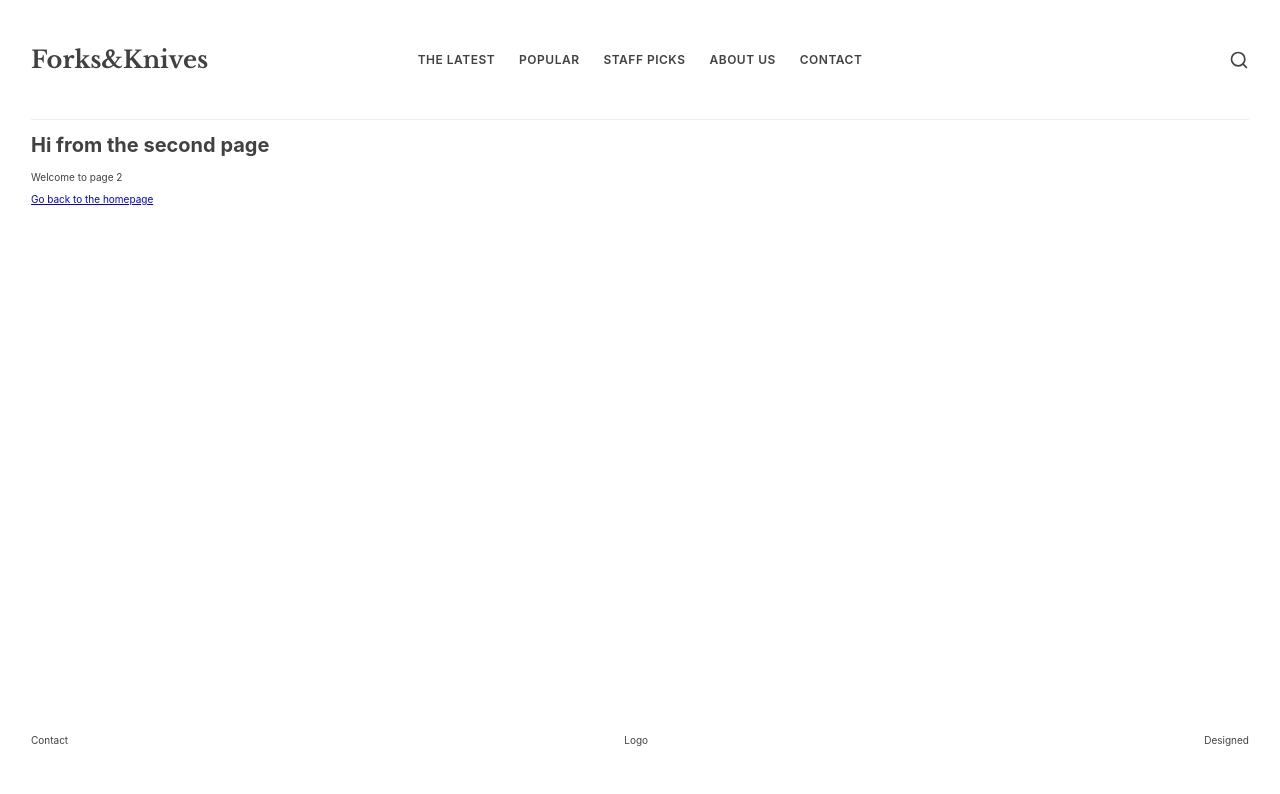
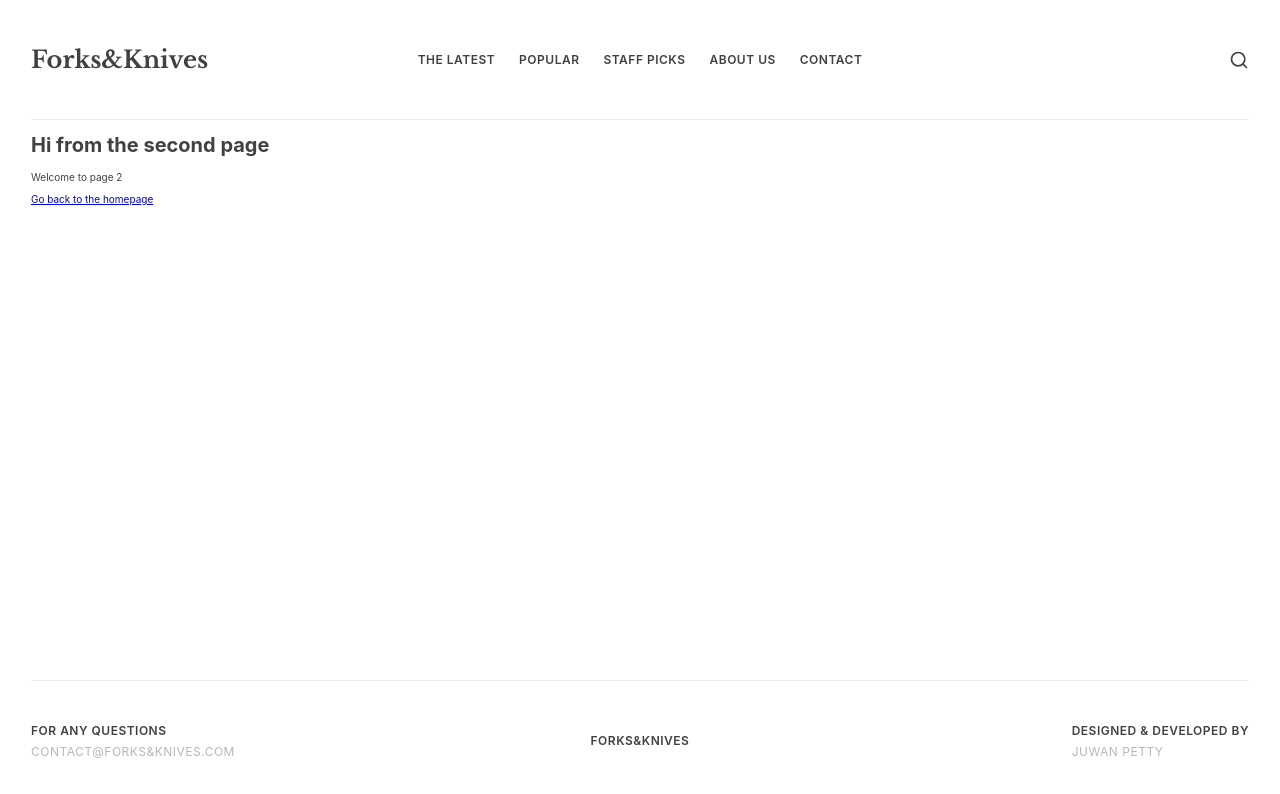
Before and after one commit to juwanpetty/recipe-collection, a Gatsby site: page /page-2 in a window 1280 px wide. Built offline with nearby package versions, Linux system fonts and the light colour scheme; Gatsby itself is replaced by a stand-in of ours.

Commit message:
Add Footer styles and content

```diff
--- a/src/components/Layout/Footer/Footer.js
+++ b/src/components/Layout/Footer/Footer.js
@@ -1,10 +1,25 @@
 import React from "react"
-import { Wrapper } from "./Footer.module"
+import {
+  Wrapper,
+  FooterGroup,
+  FooterLogoContainer,
+  FooterLogo,
+} from "./Footer.module"
 
-export const Footer = () => (
+export const Footer = ({ siteTitle }) => (
   <Wrapper>
-    <p>Contact</p>
-    <p>Logo</p>
-    <p>Designed</p>
+    <FooterGroup>
+      <h4>For any questions</h4>
+      <a href="mailto:contact@example.com">contact@forks&knives.com</a>
+    </FooterGroup>
+
+    <FooterLogoContainer>
+      <FooterLogo>{siteTitle}</FooterLogo>
+    </FooterLogoContainer>
+
+    <FooterGroup>
+      <h4>Designed & developed by</h4>
+      <a href="https://www.juwanpetty.com/">Juwan Petty</a>
+    </FooterGroup>
   </Wrapper>
 )
--- a/src/components/Layout/Footer/Footer.module.js
+++ b/src/components/Layout/Footer/Footer.module.js
@@ -1,10 +1,59 @@
 import styled from "styled-components"
+import { color, spacing, typography } from "../../../constants/styles"
+import { Link } from "gatsby"
 
 const Wrapper = styled.div`
   height: 120px;
   display: flex;
   align-items: center;
   justify-content: space-between;
+  position: relative;
+  border-top: 1px solid ${color.gray7};
 `
 
-export { Wrapper }
+const FooterGroup = styled.div`
+  a {
+    color: ${color.gray8};
+    text-decoration: none;
+    font-size: ${typography.size.s1}rem;
+    text-transform: uppercase;
+    letter-spacing: ${spacing.letterSpacing.medium}px;
+    margin: 0;
+  }
+
+  h4 {
+    font-size: ${typography.size.s1}rem;
+    font-weight: ${typography.weight.medium};
+    text-transform: uppercase;
+    letter-spacing: ${spacing.letterSpacing.medium}px;
+    margin: 0;
+    margin-bottom: 6px;
+  }
+`
+
+const FooterLogoContainer = styled.div`
+  position: absolute;
+  left: 0;
+  right: 0;
+  margin-left: auto;
+  margin-right: auto;
+  text-align: center;
+
+  /* removes centered div from covering sibling elements */
+  pointer-events: none;
+`
+
+const FooterLogo = styled(Link)`
+  color: ${color.black};
+  font-weight: ${typography.weight.medium};
+  font-size: ${typography.size.s1}rem;
+  text-decoration: none;
+  text-transform: uppercase;
+  letter-spacing: ${spacing.letterSpacing.medium}px;
+  margin: 0;
+
+  /* adds back pointer events to links */
+  pointer-events: all;
+`
+
+export { Wrapper, FooterGroup, FooterLogoContainer, FooterLogo }
```
